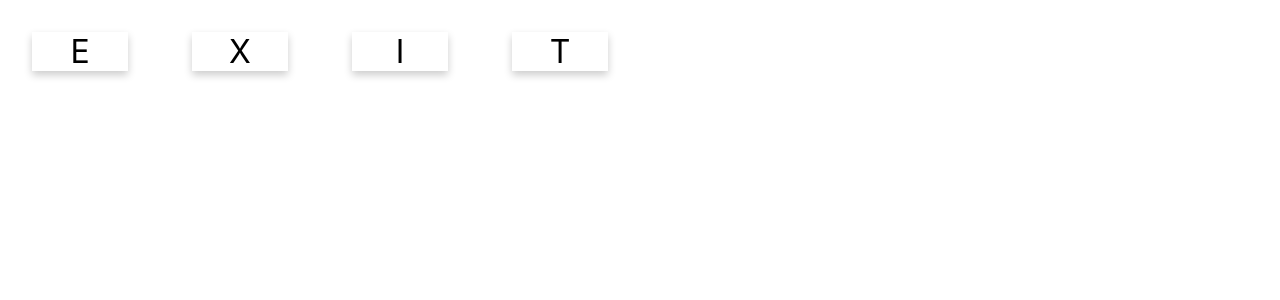
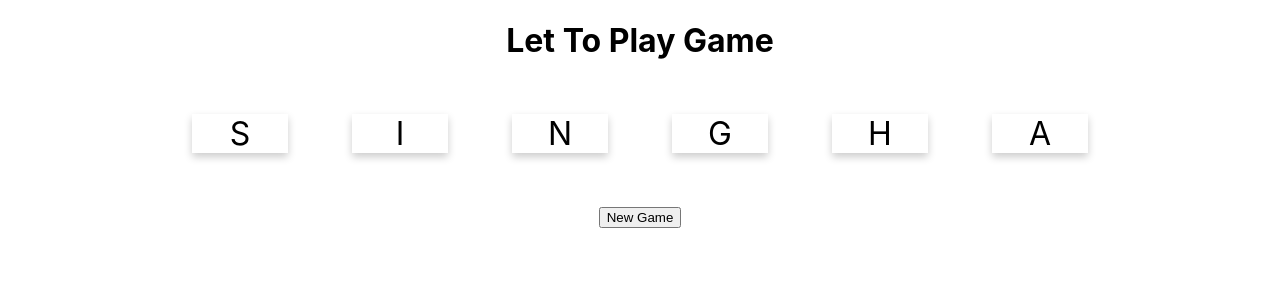
Before and after one commit to vasupon8100/3SA03-6010110729, a React (Create React App) app: page / in a window 1280 px wide. Shown: the top 300 px of the page. Built offline with nearby package versions, Linux system fonts and the light colour scheme.

Commit message:
Second commit

```diff
--- a/src/App.js
+++ b/src/App.js
@@ -1,14 +1,24 @@
 import React, { Component } from 'react';
 import './App.css';
-// import CharacterCard from './CharacterCard';
 import WordCard from './WordCard';
 
-// const word = "Hello";
+
+const word = ['Heineken','Federbrau','Singha']
+var item = word[Math.floor(Math.random()*word.length)];
+
 class App extends Component {
+
+  newgame = () => {
+    window.location.reload(false);
+  }
   render() {
     return (
-      <div>
-        <WordCard value="EXIT"/>
+      <div className= "App">
+        <h1 className="welcom"> Let To Play Game</h1>
+
+        <WordCard value={item.toUpperCase()}/>
+        <h1 id="result"></h1>
+        <button id="newgame" className="button" onClick={this.newgame}>New Game</button>
       </div>
     );
 
--- a/src/CharacterCard.js
+++ b/src/CharacterCard.js
@@ -1,5 +1,5 @@
 import React, { Component } from 'react';
-// import WordCard from "./WordCard";
+
 
 export default class CharacterCard extends Component {
     constructor(props){
@@ -8,6 +8,12 @@ export default class CharacterCard extends Component {
             active: false,
         }
     }
+    componentDidUpdate(prevProps){
+        if(prevProps.attempt != this.props.attempt){
+        this.setState({active: false})
+        }
+       }
+
 
     activate = () => {
         if(!this.state.active){
--- a/src/WordCard.js
+++ b/src/WordCard.js
@@ -1,9 +1,48 @@
 import React, { Component } from 'react';
 import CharacterCard from "./CharacterCard";
+import _ from 'lodash';
+
+const prepareStateFromWord = (given_word) => {
+     let word = given_word.toUpperCase()
+     let chars = _.shuffle(Array.from(word))
+     return {
+         word,
+         chars,
+         attempt: 1,
+         guess: [],
+         completed: false
+        }
+    }
 
 export default class WordCard extends
 Component {
-    activationHandler = c => { console.log(`${c} has been activated.`) }
+    constructor(props){
+        super(props)
+        this.state = prepareStateFromWord(this.props.value)
+    }
+    activationHandler = (c) =>{
+        let guess = [...this.state.guess, c.toUpperCase()]
+        this.setState({guess})
+
+
+        if(guess.length == this.state.chars.length){
+            console.log('Mistake Word: '+guess.join('').toString())
+            console.log('Correct Word: '+this.state.chars.join('').toString())
+            if(guess.join('').toString() == this.state.chars.join('').toString()){
+                this.setState({guess: [], complete: true})
+                document.getElementById('result').innerHTML = `Congratulations! Or Succees`
+
+            }else{
+                this.setState({guess: [], attempt: this.state.attempt + 1})
+                document.getElementById('result').innerHTML = `Attempt Or Try Again: ${this.state.attempt} `
+
+            }
+        if(this.state.attempt == 3){
+            document.getElementById('result').innerHTML = `Game Over! So RestartGame`
+            setTimeout(() => window.location.reload(false),3000)
+        }
+        }
+    }
     render() {
         return (
             <div>
```
